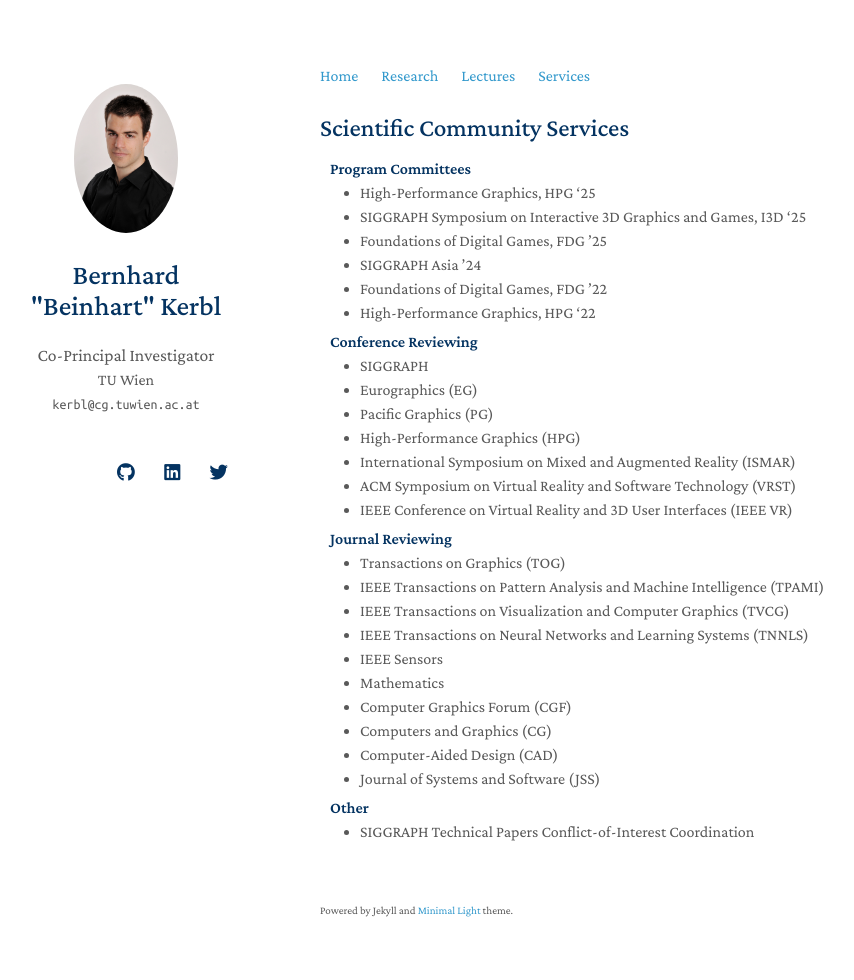
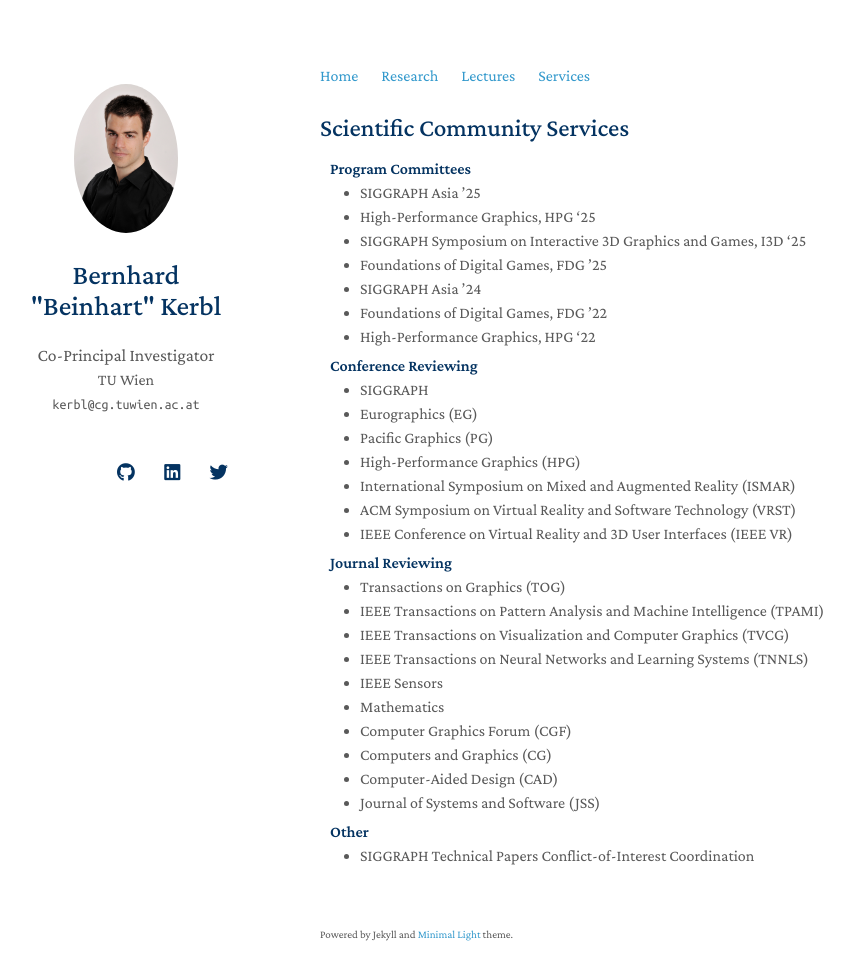
Before and after one commit to Snosixtyboo/snosixtyboo.github.io, a Jekyll site: the page built from services.md, in a window 1280 px wide and 1015 px high. Shown: the top 980 px of the window, without its empty margins (150-1004 px from the left). Built offline with Jekyll 4.4.1, drawn with Linux system fonts in a browser that asks for light colours; nearby versions of some CDN libraries; a style sheet for code colours, icons or effects is not loaded; our own code applies the rules of GitHub Pages for plain Markdown files.

Commit message:
updates#

```diff
--- a/services.md
+++ b/services.md
@@ -7,6 +7,7 @@
 <h4 style="margin:0 10px 0;">Program Committees</h4>
 
 <ul style="margin:0 0 5px;">
+<li>SIGGRAPH Asia ’25</li>
 <li>High-Performance Graphics, HPG ‘25</li>
 <li>SIGGRAPH Symposium on Interactive 3D Graphics and Games, I3D ‘25</li>
 <li>Foundations of Digital Games, FDG ’25</li>
```
